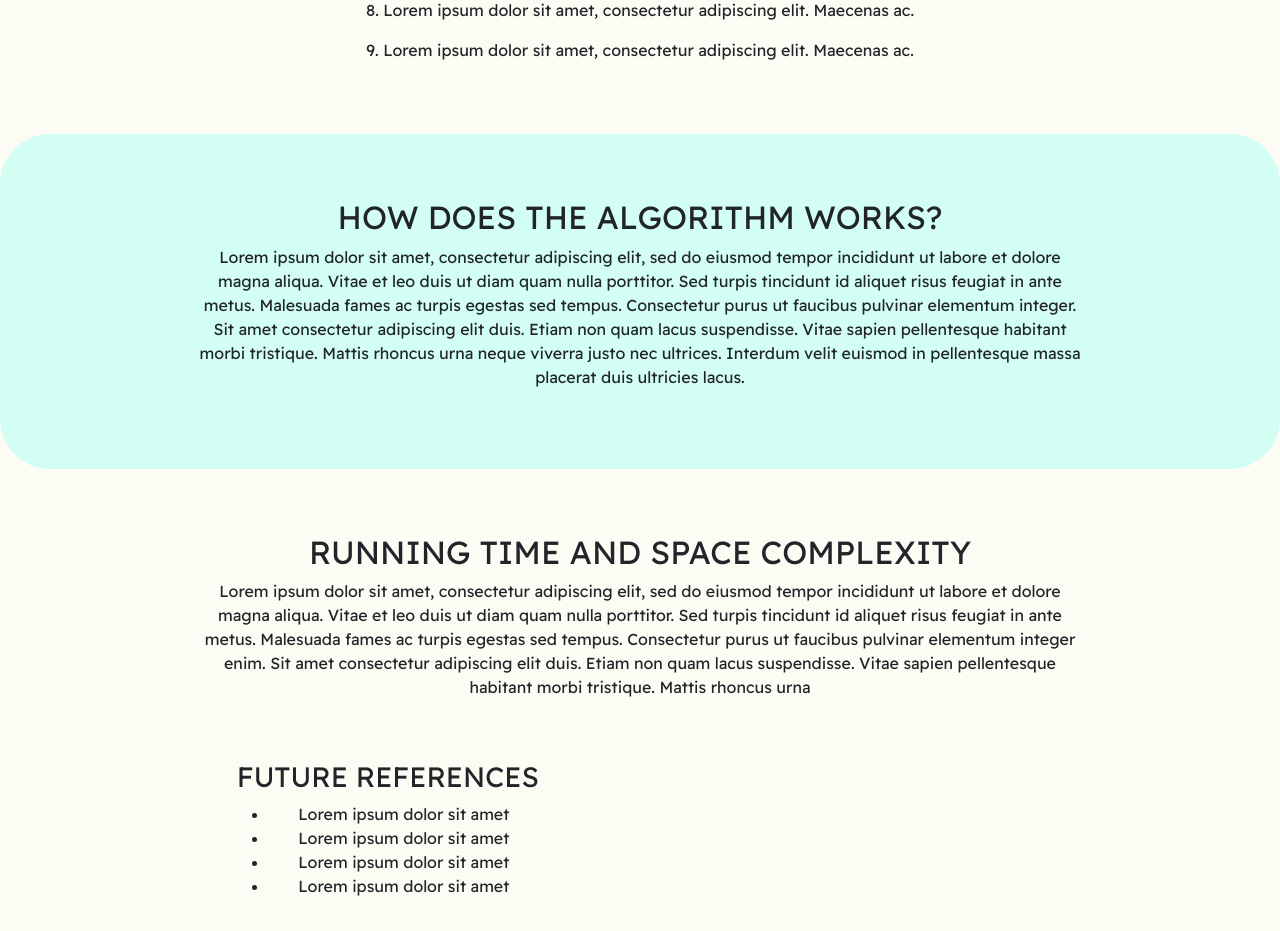
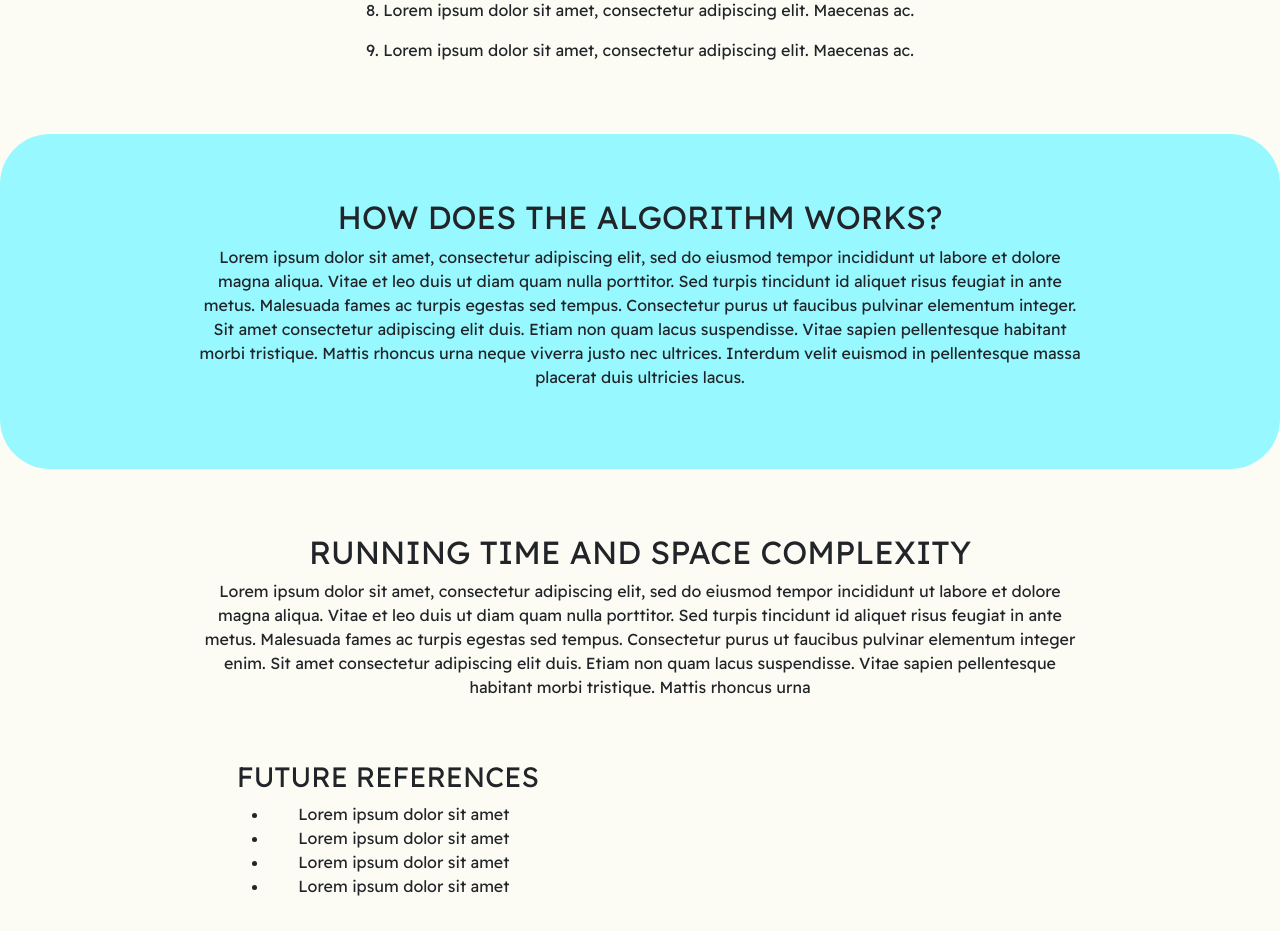
Before and after one commit to OrbelB/SimplyAlgorithms, a React (Create React App) app in the folder frontend/: page / in a window 1280 px wide. Shown: the part 1140-2071 px from the top of the page. Built offline with nearby package versions, Linux system fonts and the light colour scheme.

Commit message:
moved the detail component to its own folder and changed to global var colors

```diff
--- a/frontend/src/components/ui/Detail.css
+++ b/frontend/src/components/ui/detail/Detail.css
@@ -2,7 +2,7 @@
 
 .detail {
     text-align: center;
-    background-color: #FDFCF4;
+    background-color: var(--color-bg-second);
     font-family: 'Readex Pro', sans-serif;
 }
 
@@ -11,11 +11,11 @@
 }
 
 .list-group-item {
-    background: #FDFCF4;
+    background: var(--color-bg-second);
 }
 
 .mid {
-    background-color: #d3fef4;
+    background-color: var(--color-bg-main);
     border-radius: 50px;
     padding:5% 15%;
 }
--- a/frontend/src/pages/t_pages/TemplateTopicPage.jsx
+++ b/frontend/src/pages/t_pages/TemplateTopicPage.jsx
@@ -1,6 +1,6 @@
 import AlgoFrame from "../../components/ui/algo-frame/AlgoFrame";
 import Alg_vis_btns from "../../components/ui/alg_vis_btns/Alg_vis_btns";
-import Detail from "../../components/ui/Detail";
+import Detail from "../../components/ui/detail/Detail";
 import CodeSnippet from "../../components/ui/code-snippet/CodeSnippet";
 import Topic_quiz from "../../components/ui/topic_quiz/Topic_quiz";
 import CommentFrame from "../../components/ui/comment/CommentFrame";
```
Also changed, not shown: frontend/src/components/ui/detail/Detail.jsx (line endings or trailing spaces).
